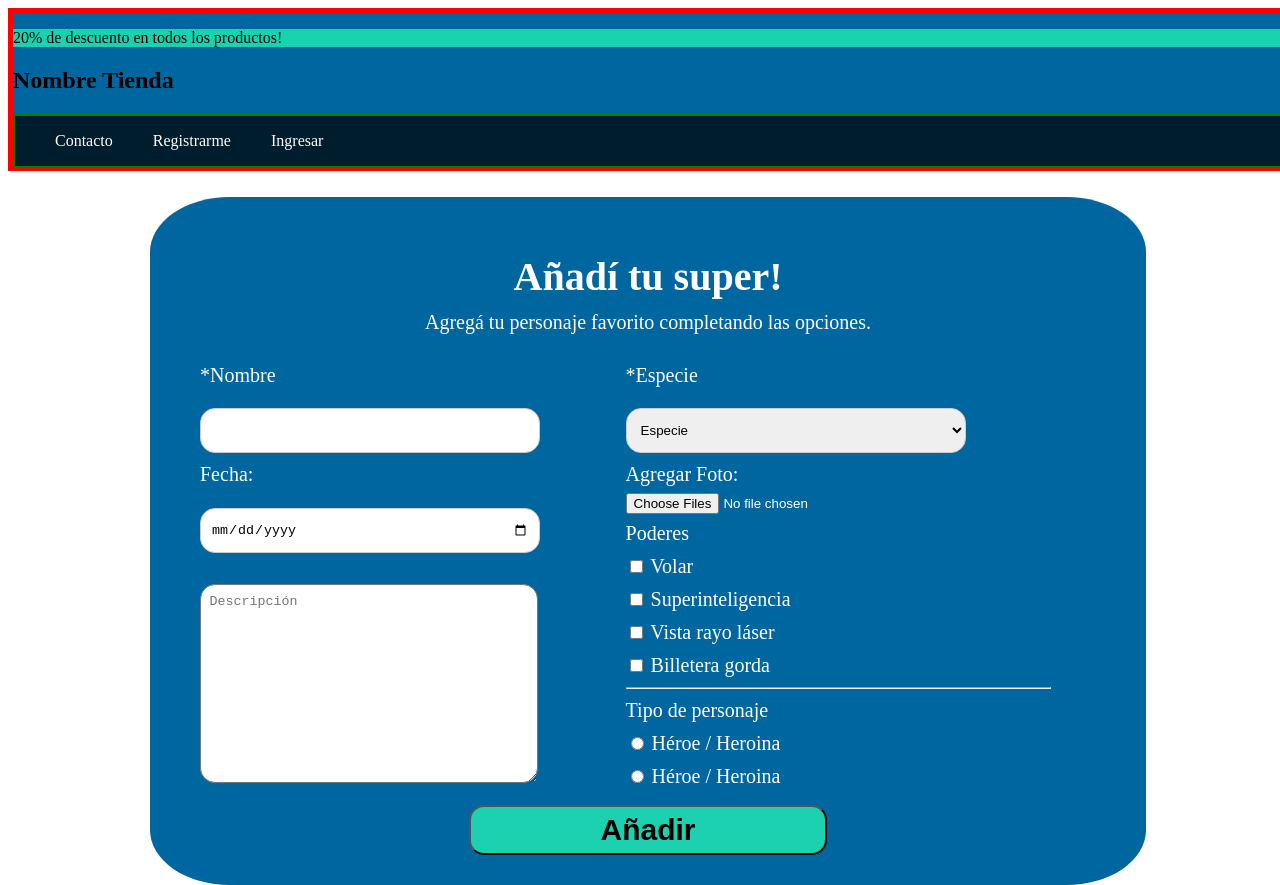
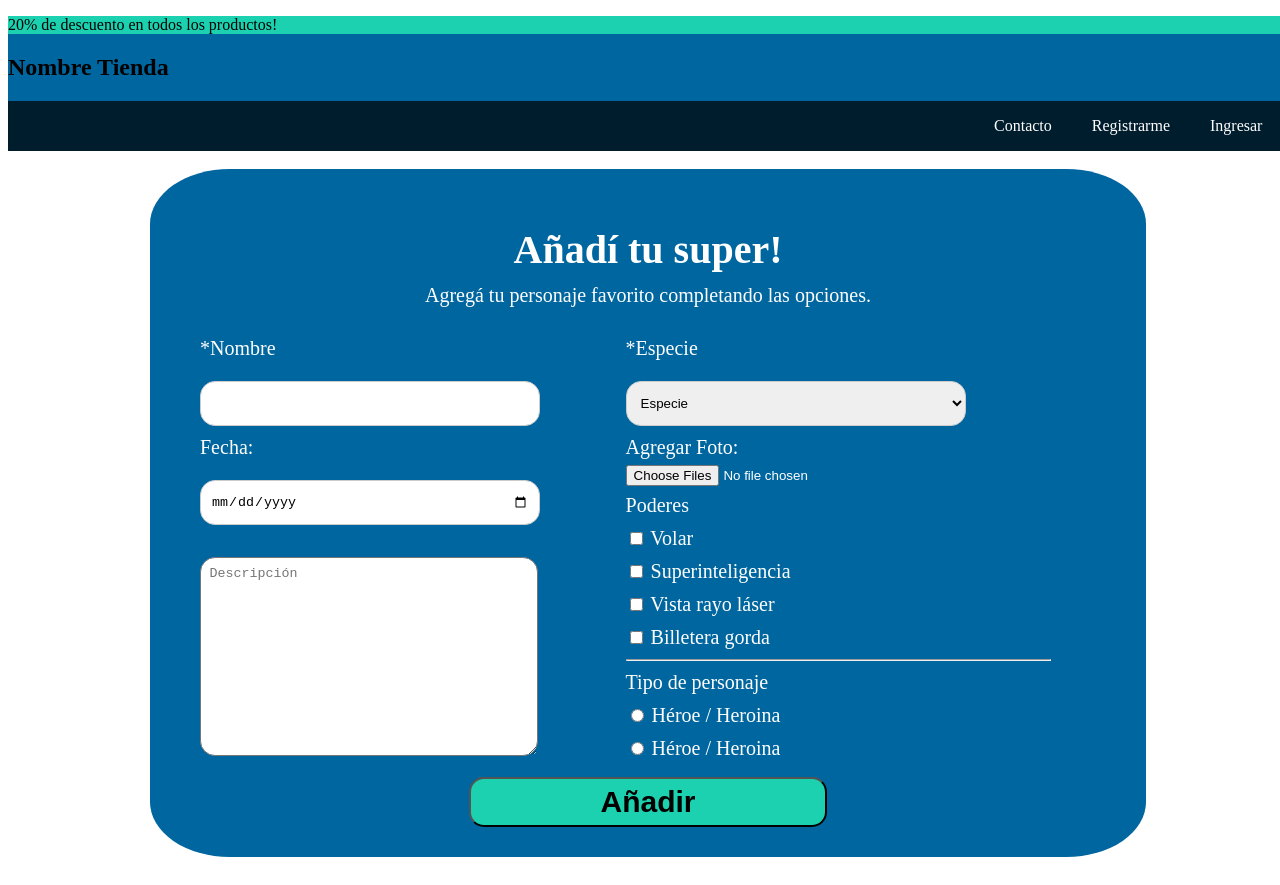
Before and after one commit to lesep28/actividad-formulario, a plain HTML site: page formulario.html in a window 1280 px wide. Shown: the top 885 px of the page. Drawn offline with Linux system fonts and the light colour scheme.

Commit message:
commit 4

```diff
--- a/css/styles-form.css
+++ b/css/styles-form.css
@@ -6,19 +6,20 @@ body{
 
 header{
     background-color:#00669F ;
-    height: 18%;
+    height: 15%;
     margin-bottom: 2%;
-    border: 5px solid red;
+    width: 100%;
+    padding-left: 0%;
+
 }
 
 nav{
     background-color: #001D2D ;
     color: white;
     display: flex;
-    flex-wrap: wrap;
-    flex-direction: row;
-    align-items: flex-end;
-    border: 2px solid green;
+    flex-direction: row-reverse;
+    padding-right: 2%;
+    padding-left: 0%;
 }
 
 .descuento{
--- a/formulario.html
+++ b/formulario.html
@@ -14,9 +14,9 @@
         <p class="descuento">20% de descuento en todos los productos!</p>
         <h2>Nombre Tienda</h2>
         <nav>
+            <ul>Ingresar</ul>
+            <ul>Registrarme</ul>
             <ul>Contacto</ul>
-            <ul>Registrarme</ul>
-            <ul>Ingresar</ul>
         </nav>
     </div>
     </header>
```
